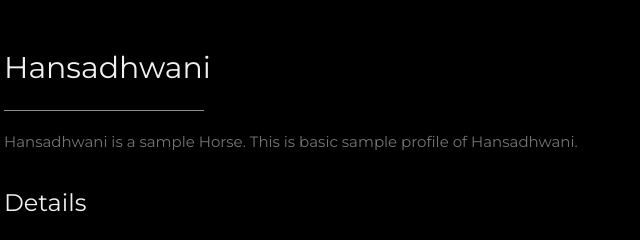
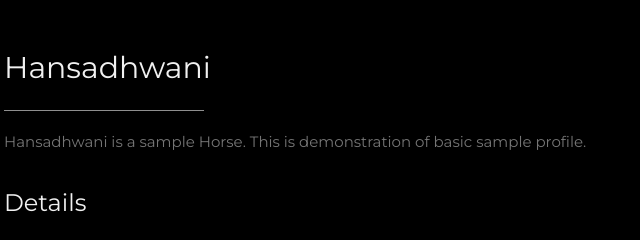
Before and after one commit to asharma05/horse_profile, a plain HTML site: page horse_profile/index.html in a window 1280 px wide. Shown: the part 1260-1500 px from the top of the page, 206-846 px from the left. Drawn offline with nearby package versions, Linux system fonts and the light colour scheme.

Commit message:
Update index.html

```diff
--- a/horse_profile/index.html
+++ b/horse_profile/index.html
@@ -68,7 +68,7 @@
   <div class="w3-content w3-justify w3-text-grey w3-padding-64" id="about">
     <h2 class="w3-text-light-grey">Hansadhwani</h2>
     <hr style="width:200px" class="w3-opacity">
-   <p> Hansadhwani is a sample Horse. This is basic sample profile of Hansadhwani. </p>
+   <p> Hansadhwani is a sample Horse. This is demonstration of basic sample profile.</p>
 
   <h3 class="w3-padding-16 w3-text-light-grey">Details</h3>
 <!-- Grid for Details-->
```
